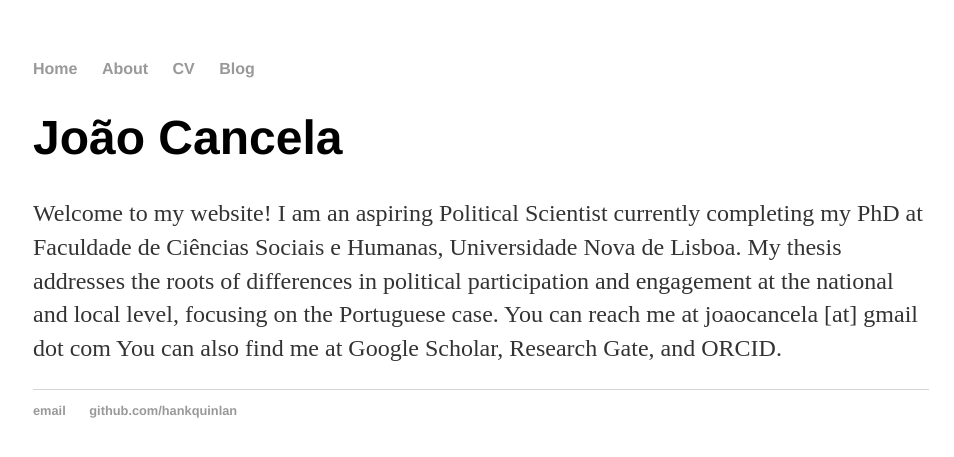
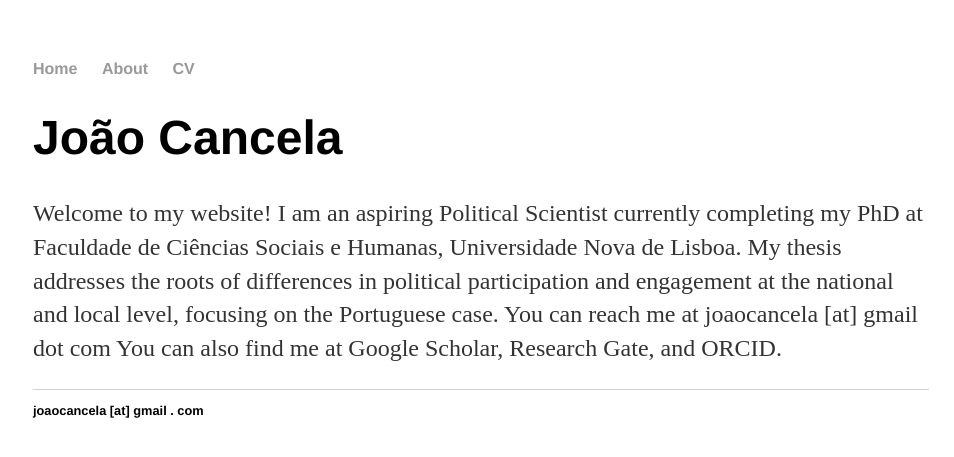
Before and after one commit to joaocancela/joaocancela.github.io, a Jekyll site: the page built from index.html, in a window 1280 px wide. Shown: the top 457 px of the page, without its empty margins (159-1113 px from the left). Built offline with Jekyll 4.4.1, drawn with Linux system fonts in a browser that asks for light colours.

Commit message:
Update default.html

```diff
--- a/_layouts/default.html
+++ b/_layouts/default.html
@@ -11,7 +11,6 @@
 	        		<li><a href="/">Home</a></li>
 		        	<li><a href="/about">About</a></li>
 	        		<li><a href="/cv">CV</a></li>
-	        		<li><a href="/blog">Blog</a></li>
 	    		</ul>
 			</nav>
 			<div class="container">
@@ -21,8 +20,7 @@
 			</div><!-- /.container -->
 			<footer>
 	    		<ul>
-	        		<li><a href="mailto:hankquinlanhub@gmail.com">email</a></li>
-	        		<li><a href="https://github.com/hankquinlan">github.com/hankquinlan</a></li>
+	        		<li>joaocancela [at] gmail . com</li>
 				</ul>
 			</footer>
 		</body>
```
